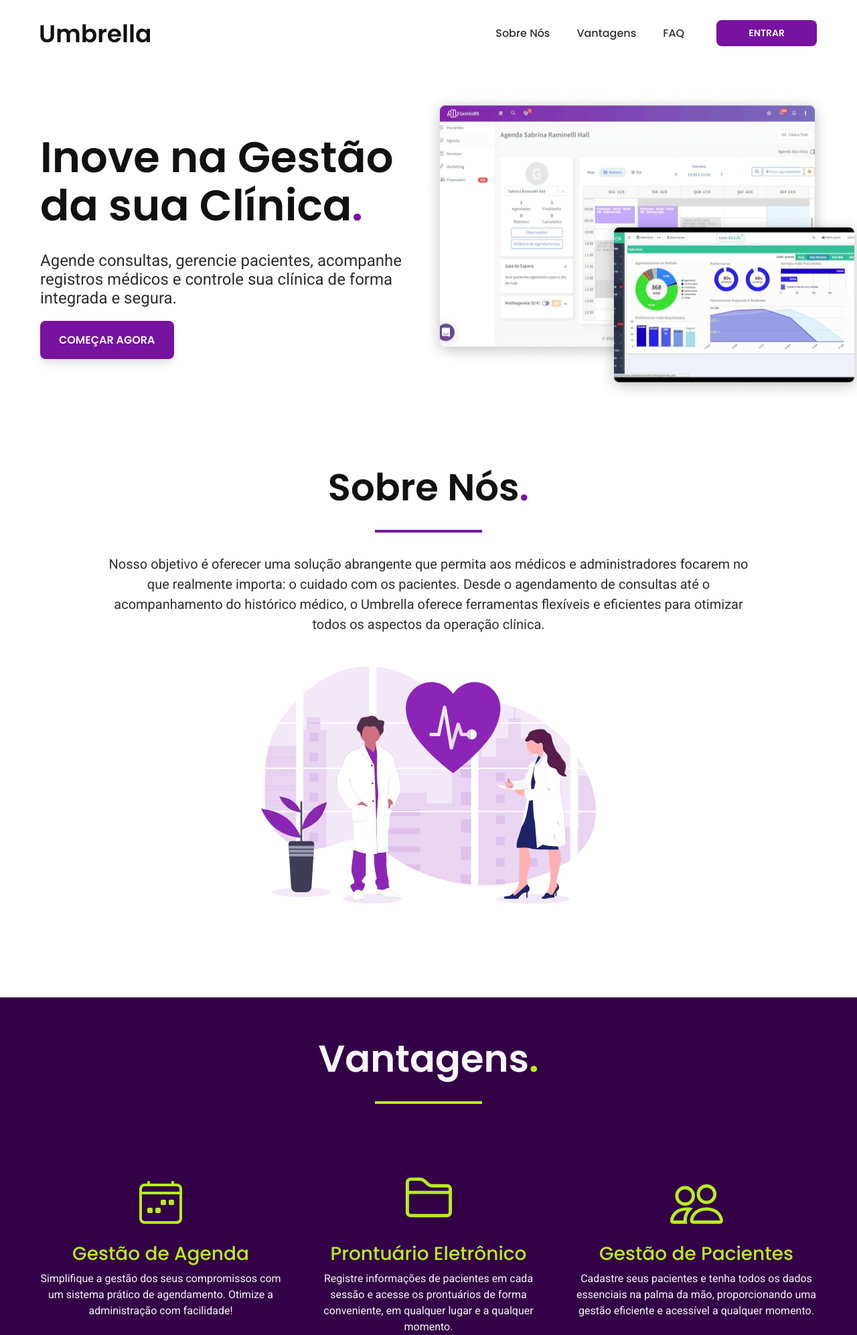
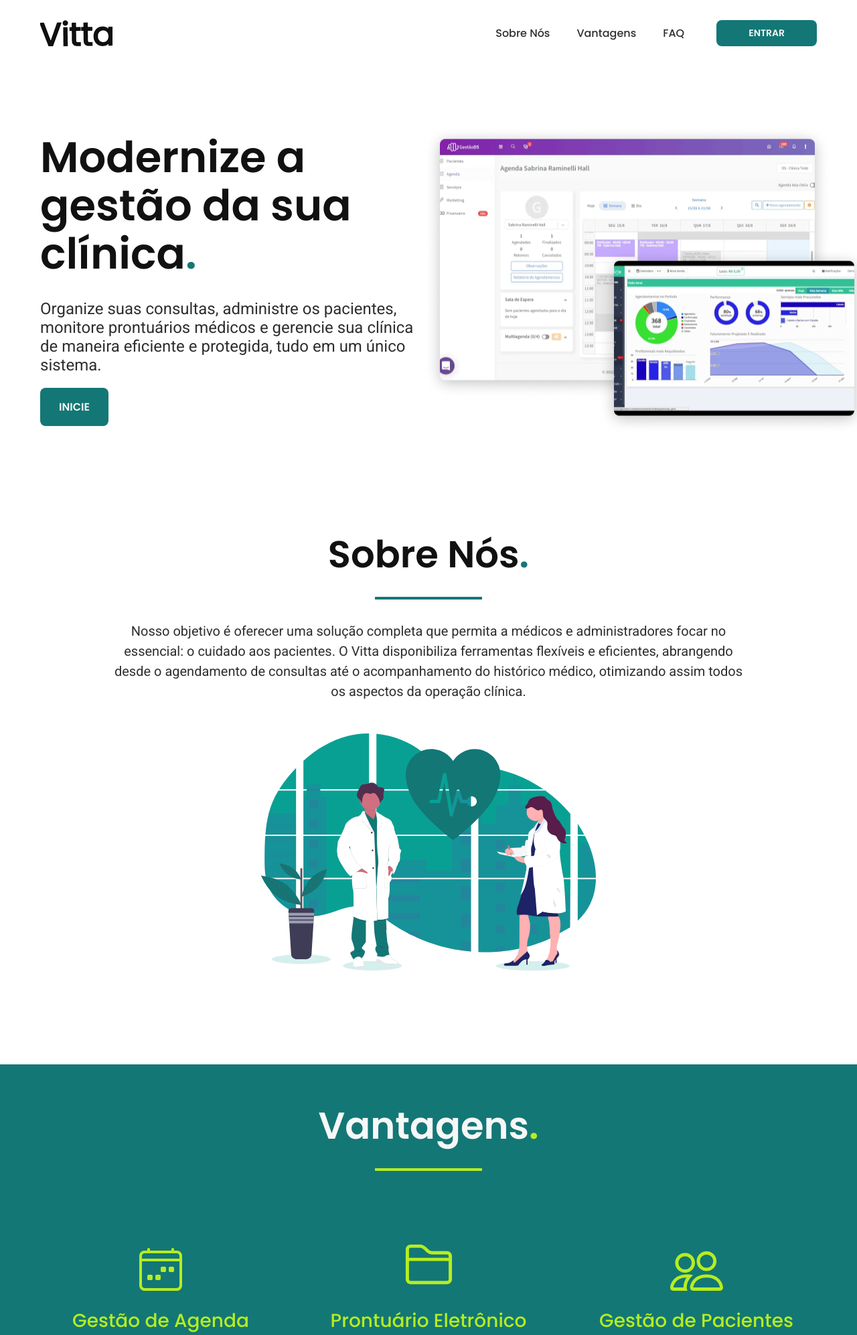
Before and after one commit to thigodev/VittaClinic, a PHP site: page / in a window 1280 px wide. Shown: the top 1993 px of the page at 67% size. Run offline with PHP 8.4, Linux system fonts and the light colour scheme.

Commit message:
Alterações Front-End

```diff
--- a/clinic_management/public/styles/admin_master/homepage.css
+++ b/clinic_management/public/styles/admin_master/homepage.css
@@ -51,7 +51,7 @@
 }
 
 .create-btn:hover {
-  background-color: #7f16ab;
+  background-color: #137776;
 }
 
 table {
--- a/clinic_management/public/styles/admin_padrao/homepage.css
+++ b/clinic_management/public/styles/admin_padrao/homepage.css
@@ -73,7 +73,7 @@
 }
 
 .create-btn:hover {
-  background-color: #7f16ab;
+  background-color: #099394;
 }
 
 table {
--- a/clinic_management/public/styles/admin_padrao/tables.css
+++ b/clinic_management/public/styles/admin_padrao/tables.css
@@ -28,7 +28,7 @@
 }
 
 .tables-change-btns button.active:hover {
-  background-color: #7f16ab;
+  background-color: #099394;
 }
 
 .form-delete-table {
--- a/clinic_management/public/styles/autentication/form.css
+++ b/clinic_management/public/styles/autentication/form.css
@@ -9,7 +9,7 @@
   content: "";
   width: 160px;
   height: 4px;
-  background-color: var(--cBase01);
+  background-color: #137776;
   display: block;
   margin-left: auto;
   margin-right: auto;
@@ -45,7 +45,7 @@
   padding: 16px 10px;
   width: 100%;
   margin-top: 32px;
-  background-color: var(--cBase01);
+  background-color: #137776;
   border-radius: 8px;
   font-size: 1.125rem;
   line-height: 1;
@@ -54,7 +54,7 @@
 
 .sign-up-btn:hover,
 .sign-in-btn:hover {
-  background-color: #7f16ab;
+  background-color: #099394;
 }
 
 @media(max-width: 400px) {
--- a/clinic_management/public/styles/global/geral.css
+++ b/clinic_management/public/styles/global/geral.css
@@ -89,7 +89,7 @@
 }
 
 .detail {
-  color: var(--cBase01);
+  color: rgb(19, 119, 118);
 }
 
 .detail-green {
--- a/clinic_management/public/styles/landing_page/lp-about.css
+++ b/clinic_management/public/styles/landing_page/lp-about.css
@@ -26,7 +26,7 @@
   content: "";
   width: 160px;
   height: 4px;
-  background-color: var(--cBase01);
+  background-color: #137776;
 }
 
 .about-img {
--- a/clinic_management/public/styles/landing_page/lp-benefits.css
+++ b/clinic_management/public/styles/landing_page/lp-benefits.css
@@ -1,5 +1,5 @@
 .benefits-bg {
-  background-color: var(--cBase03);
+  background-color: #137776;
   margin-top: 120px;
   padding: 40px;
 }
--- a/clinic_management/public/styles/landing_page/lp-faq.css
+++ b/clinic_management/public/styles/landing_page/lp-faq.css
@@ -17,7 +17,7 @@
   content: "";
   width: 160px;
   height: 4px;
-  background-color: var(--cBase01);
+  background-color: #137776;
   display: block;
   margin-left: auto;
   margin-right: auto;
--- a/clinic_management/public/styles/landing_page/lp-footer.css
+++ b/clinic_management/public/styles/landing_page/lp-footer.css
@@ -1,5 +1,5 @@
 .footer-bg {
-  background-color: var(--cBase03);
+  background-color: #137776;
   margin-top: 120px;
 }
 
--- a/clinic_management/public/styles/landing_page/lp-header.css
+++ b/clinic_management/public/styles/landing_page/lp-header.css
@@ -46,7 +46,7 @@
 
 .nav-btn {
   padding: 8px 48px;
-  background-color: var(--cBase01);
+  background-color: #137776;
   border-radius: 8px;
   font-size: 0.875rem;
   line-height: 1.7;
@@ -55,7 +55,7 @@
 
 .nav-btn:hover,
 .home-btn:hover {
-  background-color: #7f16ab;
+  background-color: #099394;
 }
 
 @media(min-width: 800px) {
--- a/clinic_management/public/styles/landing_page/lp-home.css
+++ b/clinic_management/public/styles/landing_page/lp-home.css
@@ -30,10 +30,9 @@
 
 .home-btn {
   padding: 16px 28px;
-  background-color: var(--cBase01);
+  background-color: #137776;
   border-radius: 8px;
-  box-shadow: rgba(0, 0, 0, 0.1) 0px 10px 15px -3px, rgba(0, 0, 0, 0.05) 0px 4px 6px -2px;
-  transition: 0.2s ease;
+
 }
 
 @media(min-width: 1200px) {
--- a/clinic_management/views/cadastroView.php
+++ b/clinic_management/views/cadastroView.php
@@ -11,7 +11,7 @@
 <body>
   <header id="home" class="header-bg">
     <div class="header">
-      <a href="/clinic_management/views/landingPageView.php"><img class="header-logo" src="/clinic_management/public/midia//img/umbrella-logo.svg"></a>
+      <a href="/clinic_management/views/landingPageView.php"><img class="header-logo" src="/clinic_management/public/midia//img/Vitta.png"></a>
     </div>
   </header>
 
--- a/clinic_management/views/landingPageView.php
+++ b/clinic_management/views/landingPageView.php
@@ -8,7 +8,7 @@
   <link rel="preconnect" href="https://fonts.gstatic.com" crossorigin>
   <link href="https://fonts.googleapis.com/css2?family=Poppins:wght@400;500;600&family=Roboto:wght@400;500&display=swap" rel="stylesheet">
   <link rel="icon" href="img/umbrella.svg">
-  <title>Umbrella - Landing Page</title>
+  <title>Vitta Clinic</title>
   <link rel="stylesheet" href="/clinic_management/public/styles/landing_page/lp.css">
 </head>
 
@@ -17,7 +17,7 @@
   <a href="/clinic_management/views/adminView.php">admin</a> -->
   <header id="home" class="header-bg">
     <div class="header">
-      <img class="header-logo" src="/clinic_management/public/midia//img/umbrella-logo.svg">
+      <img class="header-logo" src="/clinic_management/public/midia//img/Vitta.png">
       <a class="login-mobile poppins-semibold c01" href="#">Fazer Login</a>
       <nav>
         <ul class="header-menu" data-scroll="smooth">
@@ -32,9 +32,9 @@
   <main class="home-bg" data-anima="show-up">
     <div class="home">
       <div class="home-content">
-        <h1 class="home-title poppins-semibold c11">Inove na Gestão<br>da sua Clínica<span class="detail">.</span></h1>
-        <p class="home-text roboto-regular c10">Agende consultas, gerencie pacientes, acompanhe registros médicos e controle sua clínica de forma integrada e segura.</p>
-        <a class="home-btn poppins-semibold c01" href="/clinic_management/views/cadastroView.php">COMEÇAR AGORA</a>
+        <h1 class="home-title poppins-semibold c11">Modernize a gestão da sua clínica<span class="detail">.</span></h1>
+        <p class="home-text roboto-regular c10">Organize suas consultas, administre os pacientes, monitore prontuários médicos e gerencie sua clínica de maneira eficiente e protegida, tudo em um único sistema.</p>
+        <a class="home-btn poppins-semibold c01" href="/clinic_management/views/cadastroView.php">INICIE</a>
       </div>
       <img class="home-img" src="/clinic_management/public/midia//img/home-img.png" alt="Site Umbrella por dentro">
     </div>
@@ -43,8 +43,8 @@
   <section id="about" class="about-bg">
     <div class="about" data-anima="show-left">
       <h1 class="about-title poppins-semibold c11">Sobre Nós<span class="detail">.</span></h1>
-      <p class="about-text roboto-regular c10">Nosso objetivo é oferecer uma solução abrangente que permita aos médicos e administradores focarem no que realmente importa: o cuidado com os pacientes. Desde o agendamento de consultas até o acompanhamento do histórico médico, o Umbrella oferece ferramentas flexíveis e eficientes para otimizar todos os aspectos da operação clínica.</p>
-      <img class="about-img" src="/clinic_management/public/midia//img/about-img.svg" width="500">
+      <p class="about-text roboto-regular c10">Nosso objetivo é oferecer uma solução completa que permita a médicos e administradores focar no essencial: o cuidado aos pacientes. O Vitta disponibiliza ferramentas flexíveis e eficientes, abrangendo desde o agendamento de consultas até o acompanhamento do histórico médico, otimizando assim todos os aspectos da operação clínica.</p>
+      <img class="about-img" src="/clinic_management/public/midia//img/medicos.svg" width="500">
     </div>
   </section>
 
@@ -55,17 +55,17 @@
         <div class="item" data-anima="show-up">
           <img src="/clinic_management/public/midia//img/schedule.svg">
           <h3 class="item-title poppins-medium cBase02">Gestão de Agenda</h3>
-          <p class="item-text roboto-regular c01">Simplifique a gestão dos seus compromissos com um sistema prático de agendamento. Otimize a administração com facilidade!</p>
+          <p class="item-text roboto-regular c01">Facilite a organização dos seus compromissos com um sistema de agendamento eficiente. Torne a administração mais ágil e descomplicada!</p>
         </div>
         <div class="item" data-anima="show-down">
           <img src="/clinic_management/public/midia//img/folder.svg">
           <h3 class="item-title poppins-medium cBase02">Prontuário Eletrônico</h3>
-          <p class="item-text roboto-regular c01">Registre informações de pacientes em cada sessão e acesse os prontuários de forma conveniente, em qualquer lugar e a qualquer momento.</p>
+          <p class="item-text roboto-regular c01">Documente as informações dos pacientes em cada consulta e acesse os prontuários de maneira prática, a qualquer hora e em qualquer lugar.</p>
         </div>
         <div class="item" data-anima="show-up">
           <img src="/clinic_management/public/midia//img/people.svg">
           <h3 class="item-title poppins-medium cBase02">Gestão de Pacientes</h3>
-          <p class="item-text roboto-regular c01">Cadastre seus pacientes e tenha todos os dados essenciais na palma da mão, proporcionando uma gestão eficiente e acessível a qualquer momento.</p>
+          <p class="item-text roboto-regular c01">Registre seus pacientes e tenha acesso a todos os dados essenciais na palma da mão, garantindo uma administração eficiente e acessível sempre que necessário.</p>
         </div>
       </div>
     </div>
@@ -76,38 +76,39 @@
       <div class="accordion">
         <dt class="poppins-semibold c11">Para quem é direcionada a plataforma?</dt>
         <dd class="roboto-regular c10">
-          O sistema da Umbrella é direcionado para clínicas, médicos e pacientes que querem facilidade no agendamento e no acompanhamento de consultas.
+        O sistema da Vitta é projetado para clínicas, médicos e pacientes que buscam praticidade no agendamento e no acompanhamento de consultas. Com uma interface intuitiva, ele facilita a gestão do atendimento, tornando o processo mais ágil e eficiente.
         </dd>
       </div>
       <div class="accordion">
         <dt class="poppins-semibold c11">Como posso entrar em contato?</dt>
         <dd class="roboto-regular c10">
-          Você poed entrar em contato pelo email ou pelo telefone: <br>
-          Email: umbrella@umbrela.com <br>
+          Você pode entrar em contato pelo email ou pelo telefone: <br>
+          Email: vitta@vitta.com <br>
           Telefone: (99) 9999-9999
         </dd>
       </div>
       <div class="accordion">
         <dt class="poppins-semibold c11">É seguro?</dt>
         <dd class="roboto-regular c10">
-          Sim, os dados são armazenados de forma segura no sistema, seguindo todas as diretrizes de privacidade e segurança de dados.
+        Sim, os dados são armazenados com segurança no sistema, em conformidade com todas as diretrizes de privacidade e proteção de informações.
         </dd>
       </div>
       <div class="accordion">
         <dt class="poppins-semibold c11">Posso acessar os prontuários de qualquer lugar?</dt>
-        <dd class="roboto-regular c10">Sim, você pode acessar os prontuários de qualquer lugar, desde que tenha uma conexão à internet e acesso ao sistema.</dd>
+        <dd class="roboto-regular c10">
+Sim, é possível acessar os prontuários de qualquer lugar, desde que você tenha uma conexão à internet e acesso ao sistema.</dd>
       </div>
     </dl>
   </section>
 
   <footer class="footer-bg">
     <div class="footer">
-      <img class="logo-footer" src="/clinic_management/public/midia//img/umbrella-logo-footer.svg">
+      <img class="logo-footer" src="/clinic_management/public/midia//img/Vitta-white.png">
       <div class="contact">
         <h3 class="contact-title poppins-medium c01">Contato</h3>
         <ul data-scroll="smooth">
           <li><a class="roboto-regular c05" href="tel:+5599999999">+55 (99) 9999-9999</a></li>
-          <li><a class="roboto-regular c05" href="mailto:umbrella@umbrella.com">umbrella@umbrella.com</a></li>
+          <li><a class="roboto-regular c05" href="mailto:umbrella@umbrella.com">vitta@vitta.com</a></li>
         </ul>
       </div>
       <div class="info">
@@ -119,7 +120,7 @@
           <li><a class="roboto-regular c05" href="#faq">Perguntas Frequentes</a></li>
         </ul>
       </div>
-      <p class="copyright roboto-regular c05">Umbrella © Direitos reservados.</p>
+      <p class="copyright roboto-regular c05">Vitta © Direitos reservados.</p>
     </div>
   </footer>
 
--- a/clinic_management/views/loginView.php
+++ b/clinic_management/views/loginView.php
@@ -12,7 +12,7 @@
   <header id="home" class="header-bg">
     <div class="header">
       <a href="/clinic_management/views/landingPageView.php">
-        <img class="header-logo" src="/clinic_management/public/midia/img/umbrella-logo.svg">
+        <img class="header-logo" src="/clinic_management/public/midia/img/Vitta.png">
       </a>
     </div>
   </header>
```
Also changed, not shown: clinic_management/public/midia/img/Vitta-white.png (added), clinic_management/public/midia/img/Vitta.png (added), clinic_management/public/midia/img/medicos.svg (added).
